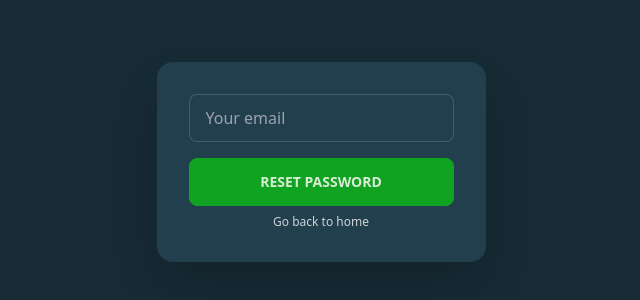
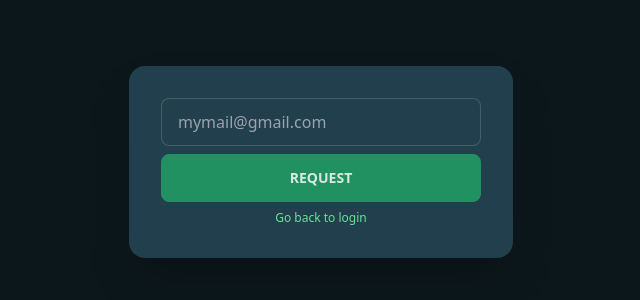
Before and after one commit to SobujRoySunday/pragnayaan-client, a Next.js app: page /forgot in a window 1280 px wide. Shown: the part 238-538 px from the top of the page, without its empty margins (319-959 px from the left). Built offline with nearby package versions, Linux system fonts and the light colour scheme.

Commit message:
frontend done for forgot password

```diff
--- a/src/app/forgot/page.tsx
+++ b/src/app/forgot/page.tsx
@@ -1,19 +1,35 @@
+"use client"
+
 import Link from "next/link";
+import { useState } from "react";
 
 export default function Forgot() {
+  const [email, setEmail] = useState("")
+  const [loading, setLoading] = useState(false)
+
+  const forgot = async () => {
+
+  }
+
   return (
-    <div className="hero min-h-screen bg-base-200">
-      <div className="hero-content flex-col">
-        <div className="card flex-shrink-0 w-full max-w-sm shadow-2xl bg-base-100">
-          <div className="card-body">
-            <div className="form-control">
-              <input type="email" name="email" placeholder="Your email" className="input input-bordered" required />
-            </div>
-            <div className="form-control mt-2 items-center">
-              <button className="btn btn-accent min-w-full">Reset password</button>
-              <Link href="/" className="label-text-alt link link-hover mt-2">Go back to home</Link>
-            </div>
+    <div className="min-h-screen flex flex-col bg-base-300 justify-center items-center">
+      <div className="card bg-base-100 w-full max-w-sm shadow-2xl">
+        <div className="card-body">
+
+          <div className="form-control">
+            <input type="email" placeholder="mymail@gmail.com" className="input input-bordered" value={email} onChange={(e) => setEmail(e.target.value)} />
           </div>
+
+          <div className="form-control items-center">
+            <button onClick={forgot} className="btn btn-success min-w-full mb-2">
+              {
+                loading && <span className="loading loading-spinner loading-sm"></span>
+              }
+              Request
+            </button>
+            <Link href="/" className="label-text-alt link link-hover text-secondary">Go back to login</Link>
+          </div>
+
         </div>
       </div>
     </div>
--- a/src/app/signup/page.tsx
+++ b/src/app/signup/page.tsx
@@ -80,7 +80,7 @@ export default function Signup() {
               {
                 loading && <span className="loading loading-spinner loading-sm"></span>
               }
-              Login
+              Create account
             </button>
             <Link href="/" className="label-text-alt link link-hover text-secondary">Already have an account?</Link>
           </div>
```
